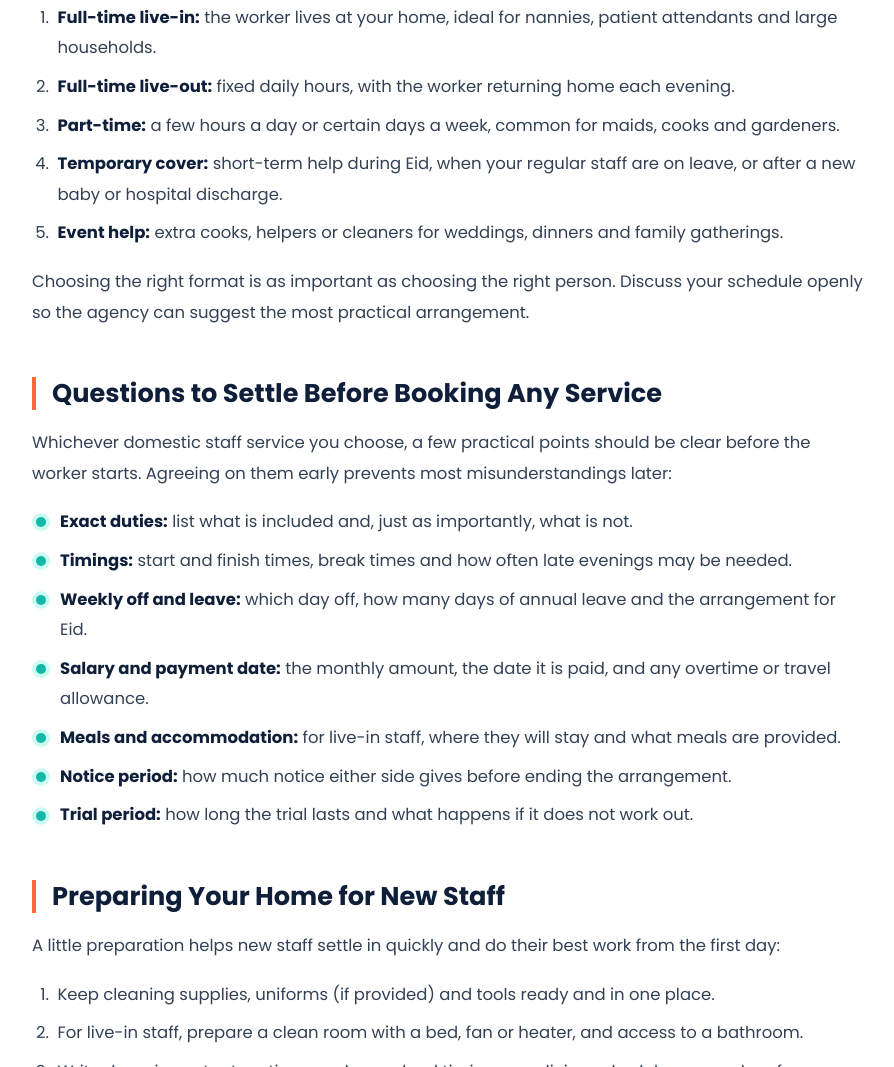
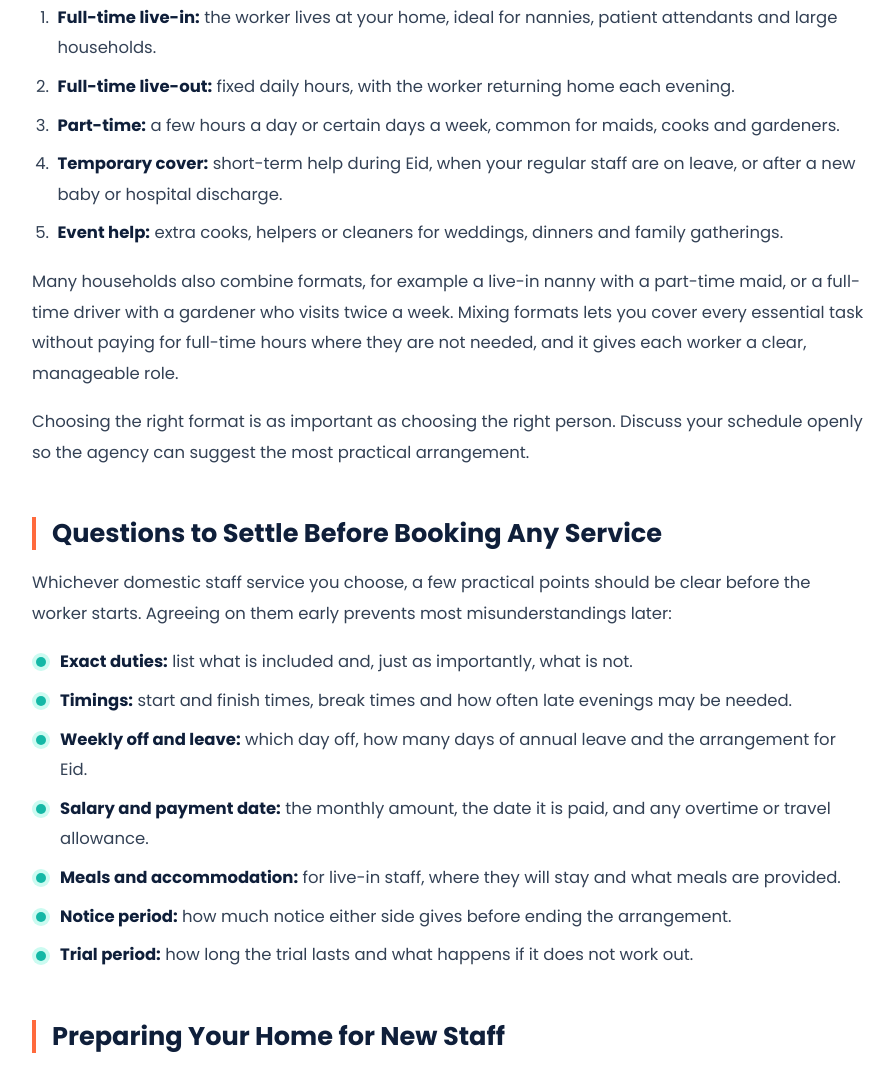
Before and after one commit to pinetravelpk-bit/isbdomesticstaff, a plain HTML site: page blog/domestic-staff-services-islamabad/index.html in a window 1280 px wide. Shown: the part 5327-6394 px from the top of the page, without its empty margins (8-902 px from the left). Drawn offline with Linux system fonts and the light colour scheme.

Commit message:
Expand Domestic Staff Services Islamabad post past 1,800 words
Co-Authored-By: Claude Opus 5.5 <noreply@anthropic.com>
Claude-Session: https://claude.ai/code/session_01C5cxZk3EnxXfBxsD2jfjcy

```diff
--- a/blog/domestic-staff-services-islamabad/index.html
+++ b/blog/domestic-staff-services-islamabad/index.html
@@ -179,6 +179,7 @@
   <li><strong>Temporary cover:</strong> short-term help during Eid, when your regular staff are on leave, or after a new baby or hospital discharge.</li>
   <li><strong>Event help:</strong> extra cooks, helpers or cleaners for weddings, dinners and family gatherings.</li>
 </ol>
+<p>Many households also combine formats, for example a live-in nanny with a part-time maid, or a full-time driver with a gardener who visits twice a week. Mixing formats lets you cover every essential task without paying for full-time hours where they are not needed, and it gives each worker a clear, manageable role.</p>
 <p>Choosing the right format is as important as choosing the right person. Discuss your schedule openly so the agency can suggest the most practical arrangement.</p>
 
 <h2>Questions to Settle Before Booking Any Service</h2>
```
Also changed, not shown: content/blog/domestic-staff-services-islamabad.html (+1 -0 lines).
